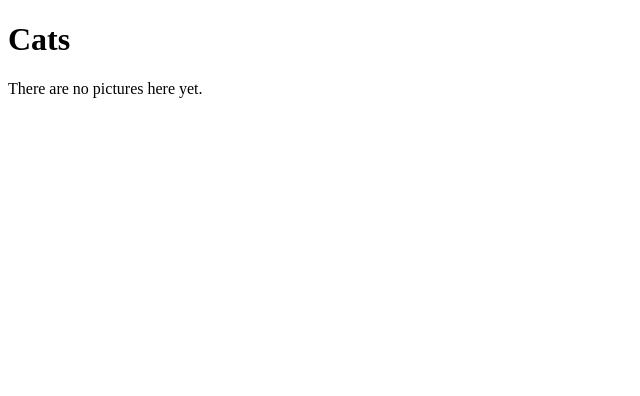
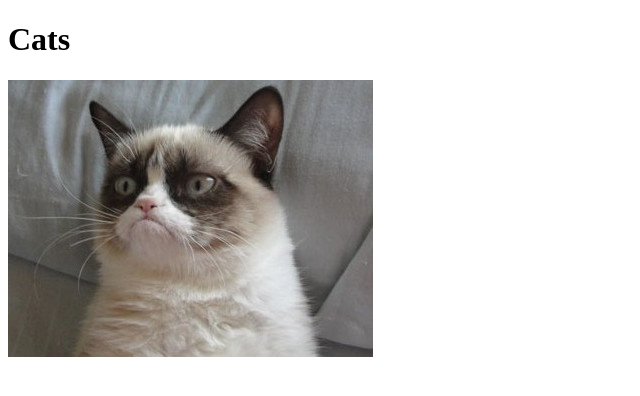
Before and after one commit to aslawter/Metis-PreWork, a plain HTML site: page cats.html in a window 1280 px wide. Shown: the whole page, without its empty margins (0-640 px from the left). Drawn offline with Linux system fonts and the light colour scheme.

Commit message:
Add image to cat gallery

```diff
--- a/cats.html
+++ b/cats.html
@@ -6,6 +6,6 @@
 </head>
 <body>
 	<h1>Cats</h1>
-	<p>There are no pictures here yet.</p>
+	<p><img src="grumpy_cat.png" alt="picture of a grumpy cat"></p>
 </body>
 </html>
```
Also changed, not shown: grumpy_cat.png (added).
